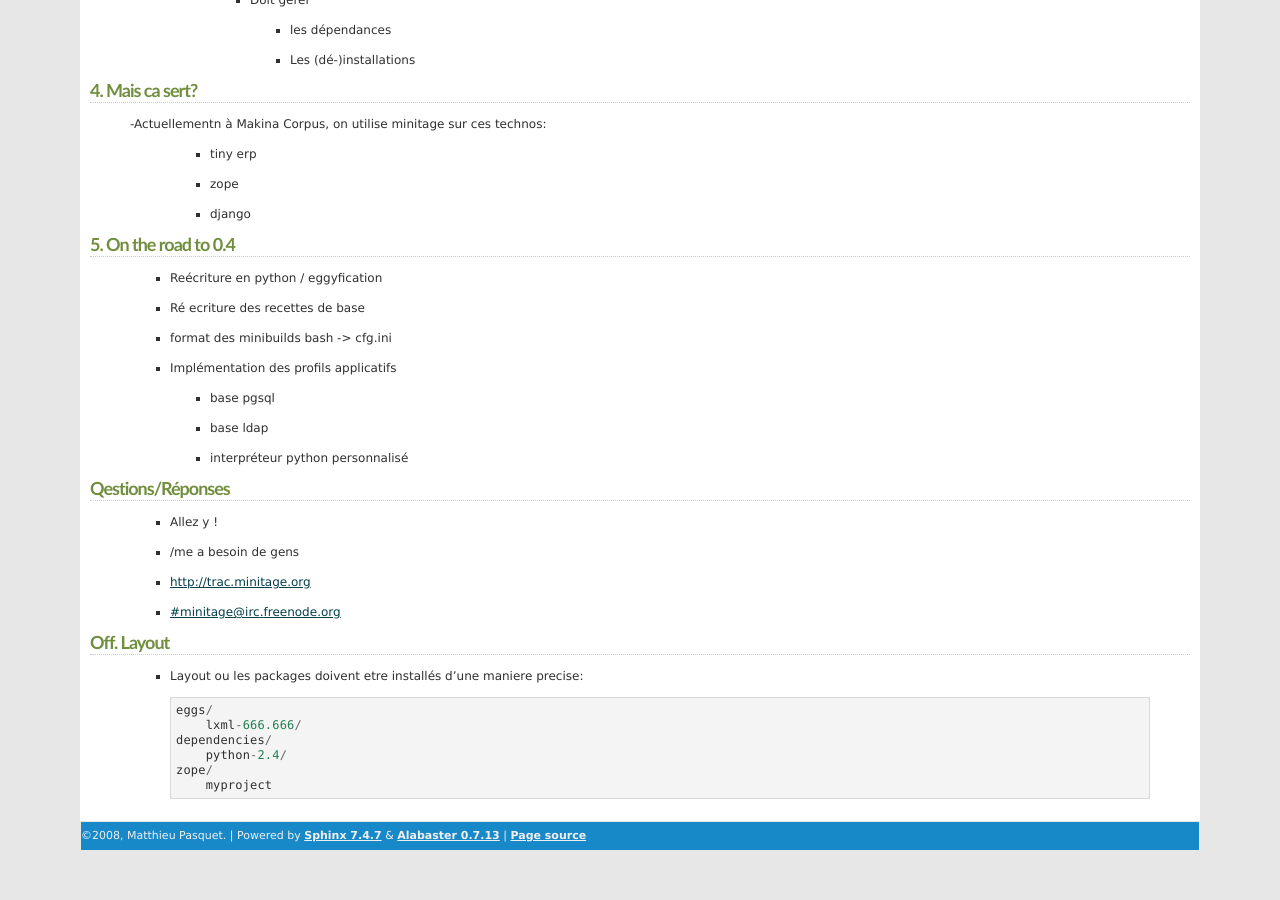
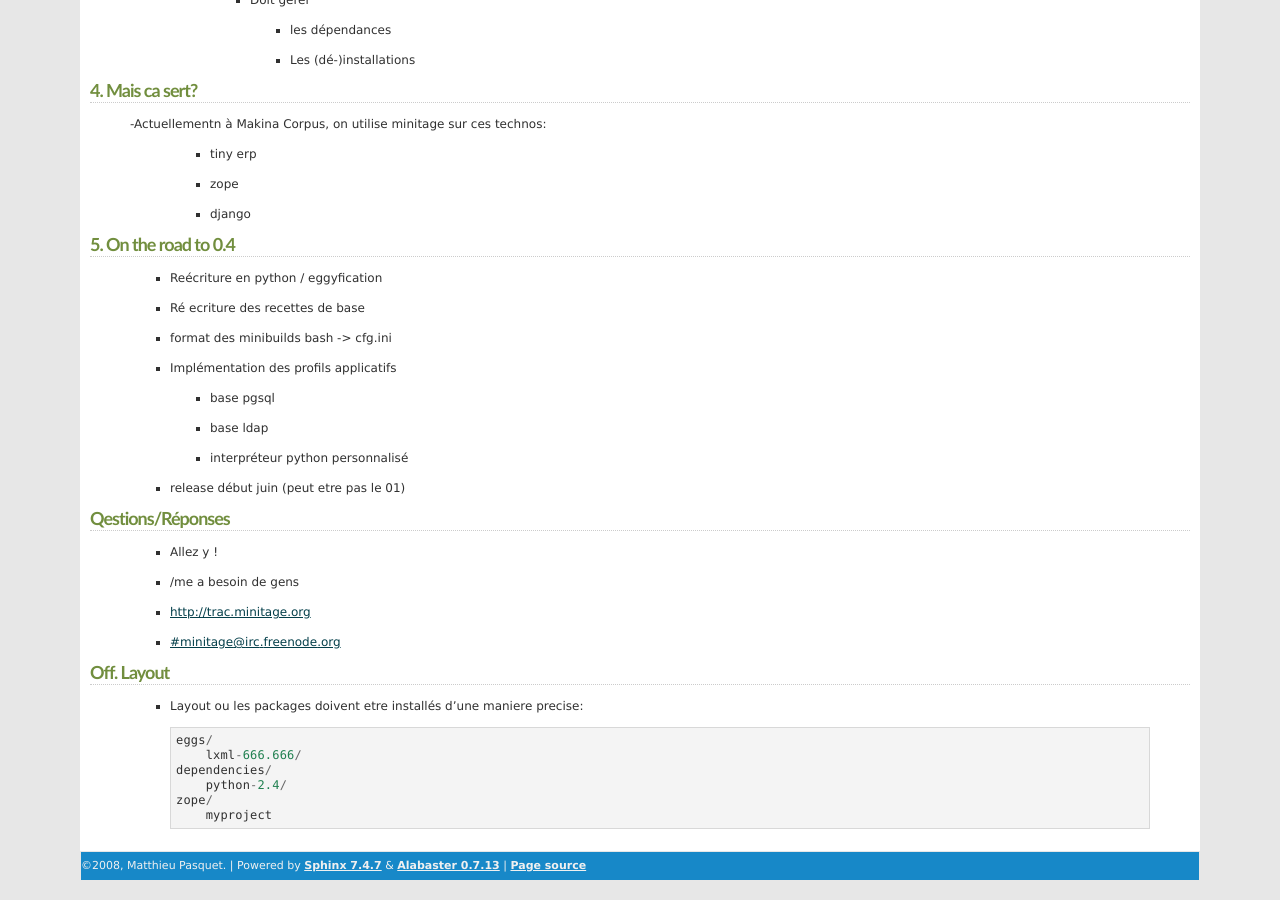
Before and after one commit to minitage/minitage.github.io, a Sphinx documentation site: the page built from source/pycon_2008.rst, in a window 1280 px wide and 900 px high, scrolled down 1021 px. Built offline with Sphinx 7.4.7, drawn with Linux system fonts in a browser that asks for light colours; before the commit the page ends 1891 px from its top, so only the background shows below that.

Commit message:
improvmement for the talk

```diff
--- a/source/pycon_2008.rst
+++ b/source/pycon_2008.rst
@@ -55,6 +55,7 @@
       - base ldap
       - interpréteur python personnalisé
 
+    - release début juin (peut etre pas le 01)
 
 Qestions/Réponses
 =================
```
